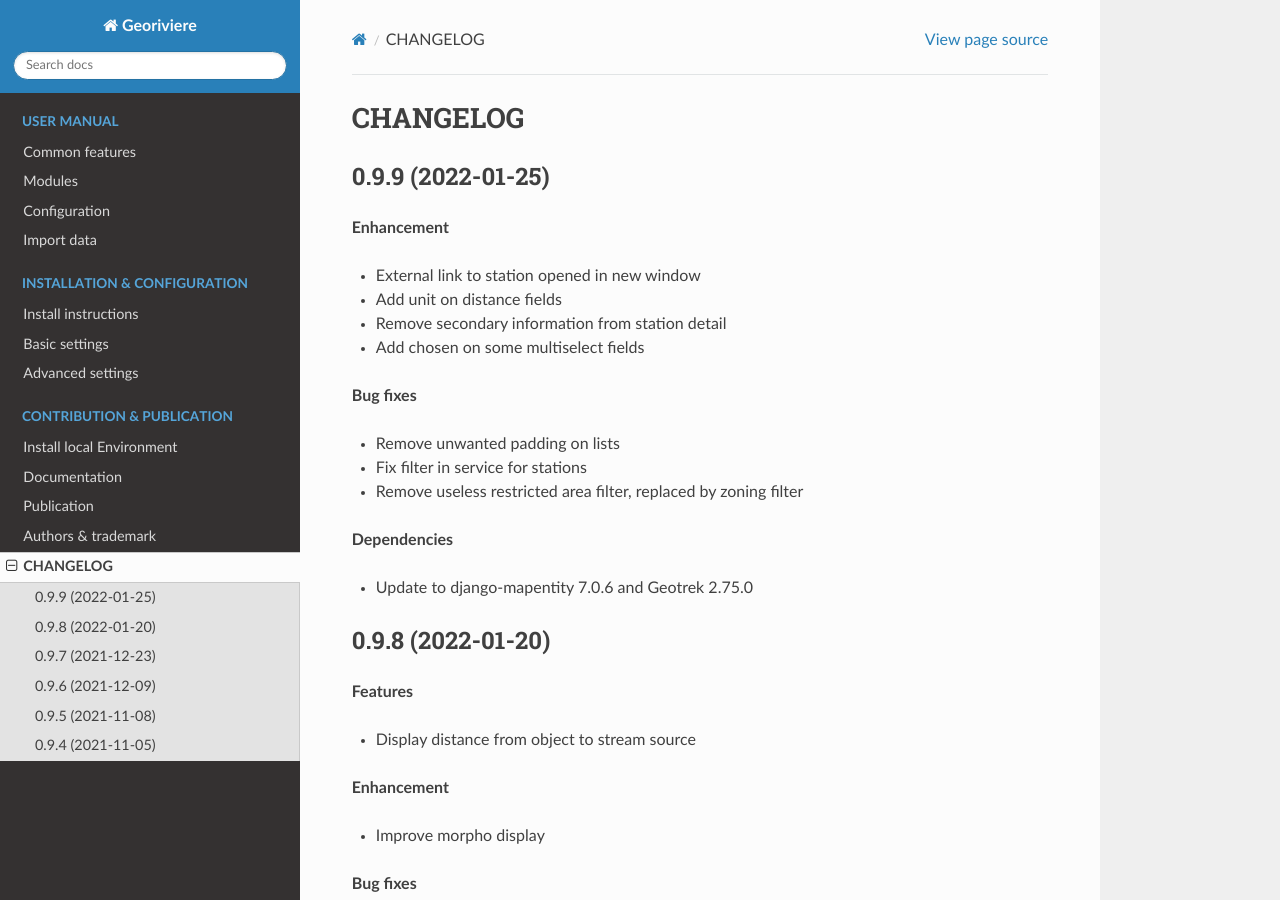
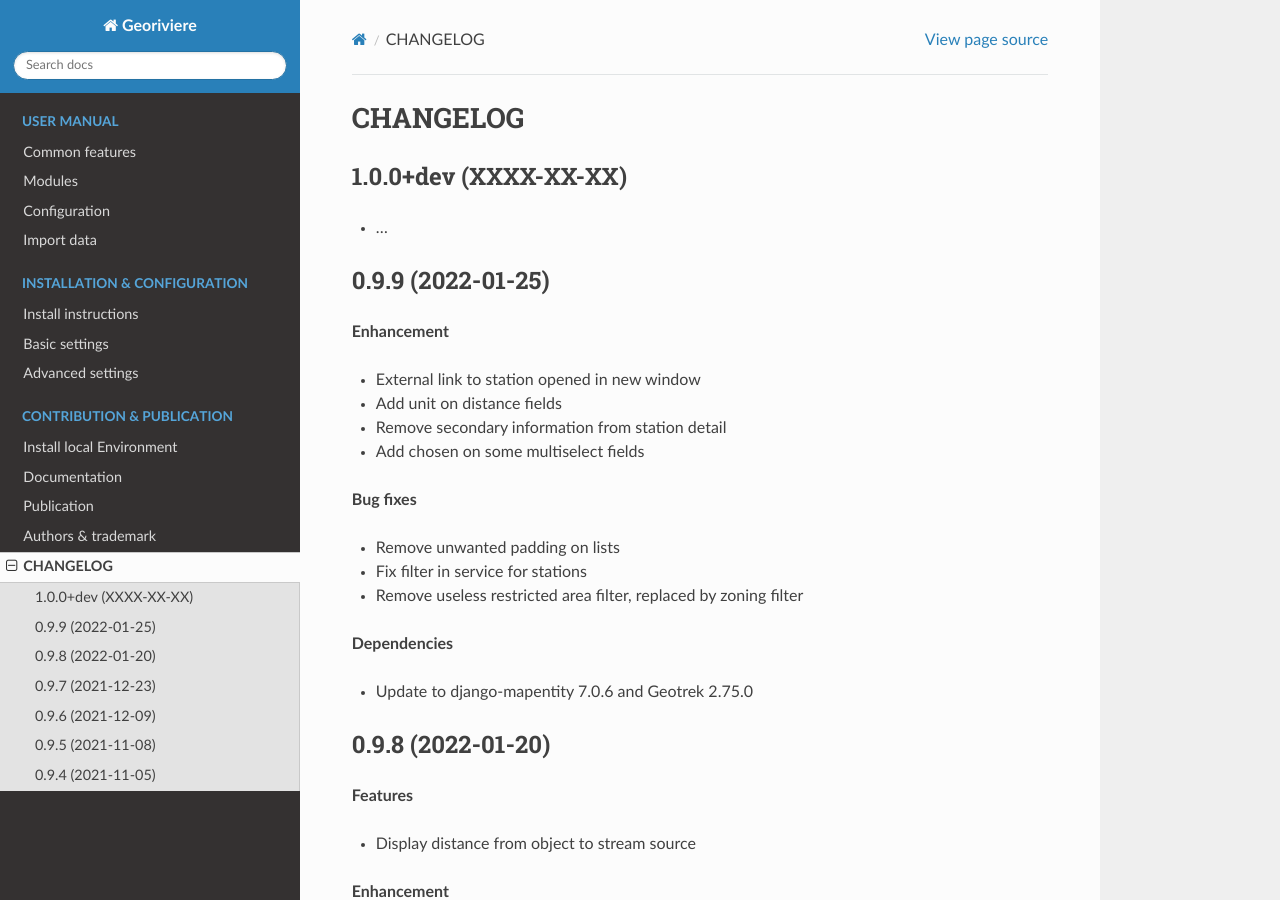
Before and after one commit to Georiviere/Georiviere-admin, a Sphinx documentation site: the page built from docs/changelog.rst, in a window 1280 px wide and 900 px high. Built offline with Sphinx 7.4.7 and the Read the Docs theme 2.0.0, drawn with Linux system fonts in a browser that asks for light colours; the version number could not be read and is left out.

Commit message:
Back to dev

```diff
--- a/docs/changelog.rst
+++ b/docs/changelog.rst
@@ -1,6 +1,12 @@
 =========
 CHANGELOG
 =========
+
+
+1.0.0+dev    (XXXX-XX-XX)
+-------------------------
+
+* …
 
 
 0.9.9    (2022-01-25)
```
Also changed, not shown: 1 other file.
